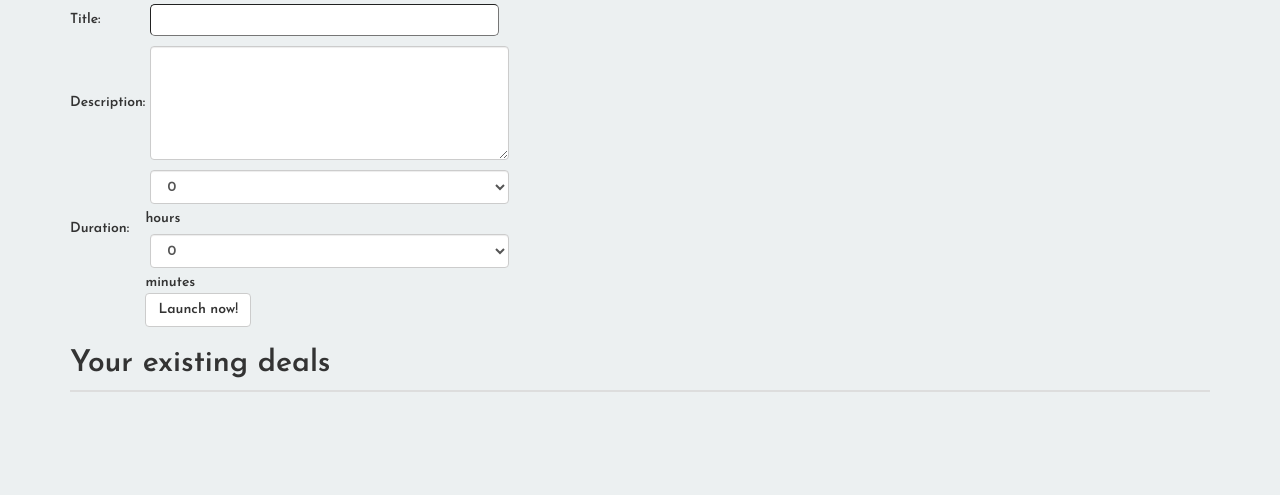
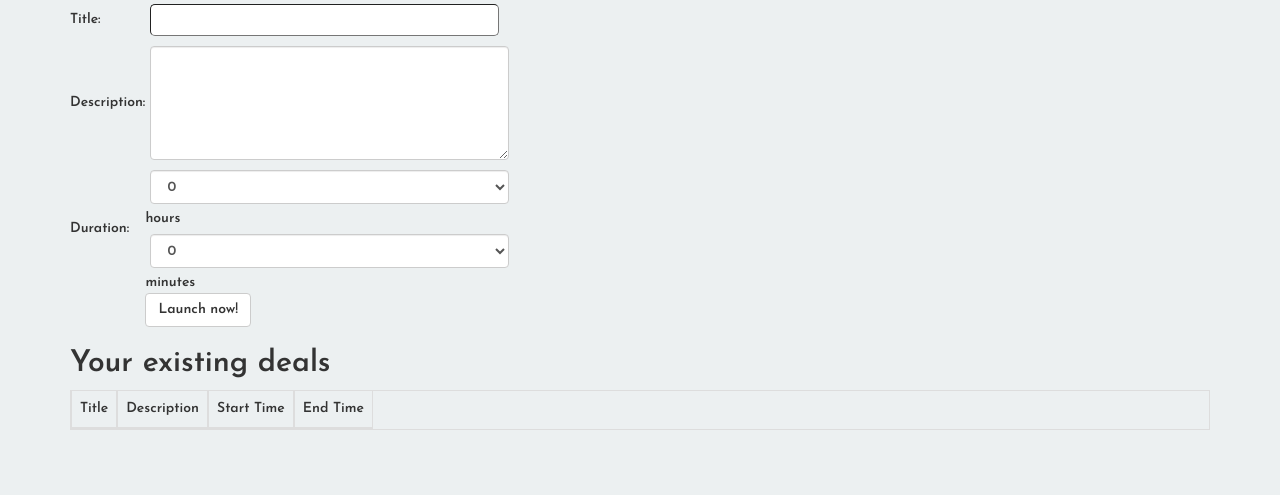
Before and after one commit to guthriec/fluxy-sample, a Django app: page /dashboard in a window 1280 px wide. Shown: the part 114-609 px from the top of the page. Run offline with Django 3.2, Linux system fonts and the light colour scheme; parts of the project's set-up code (start-up, migrations or seed data) failed here and were passed over; some libraries are stand-ins or nearby versions.

Commit message:
Added header for table. Removed console.log statement.

```diff
--- a/static/js/dashboard.js
+++ b/static/js/dashboard.js
@@ -103,7 +103,6 @@ DashboardApp.addInitializer(function(options) {
   var dealsCollectionView = new DealsCollectionView({
     collection: deals
   });
-  console.log(deals);
   DashboardApp.dealsRegion.show(dealsCollectionView);
 
   // Load the form
--- a/templates/dashboard/dashboard.html
+++ b/templates/dashboard/dashboard.html
@@ -26,6 +26,12 @@
 
 <script type="text/template" id="deals-collection-template">
   <thead>
+    <tr>
+      <th>Title</th>
+      <th>Description</th>
+      <th>Start Time</th>
+      <th>End Time</th>
+    </tr>
   </thead>
   <tbody>
   </tbody>
```
